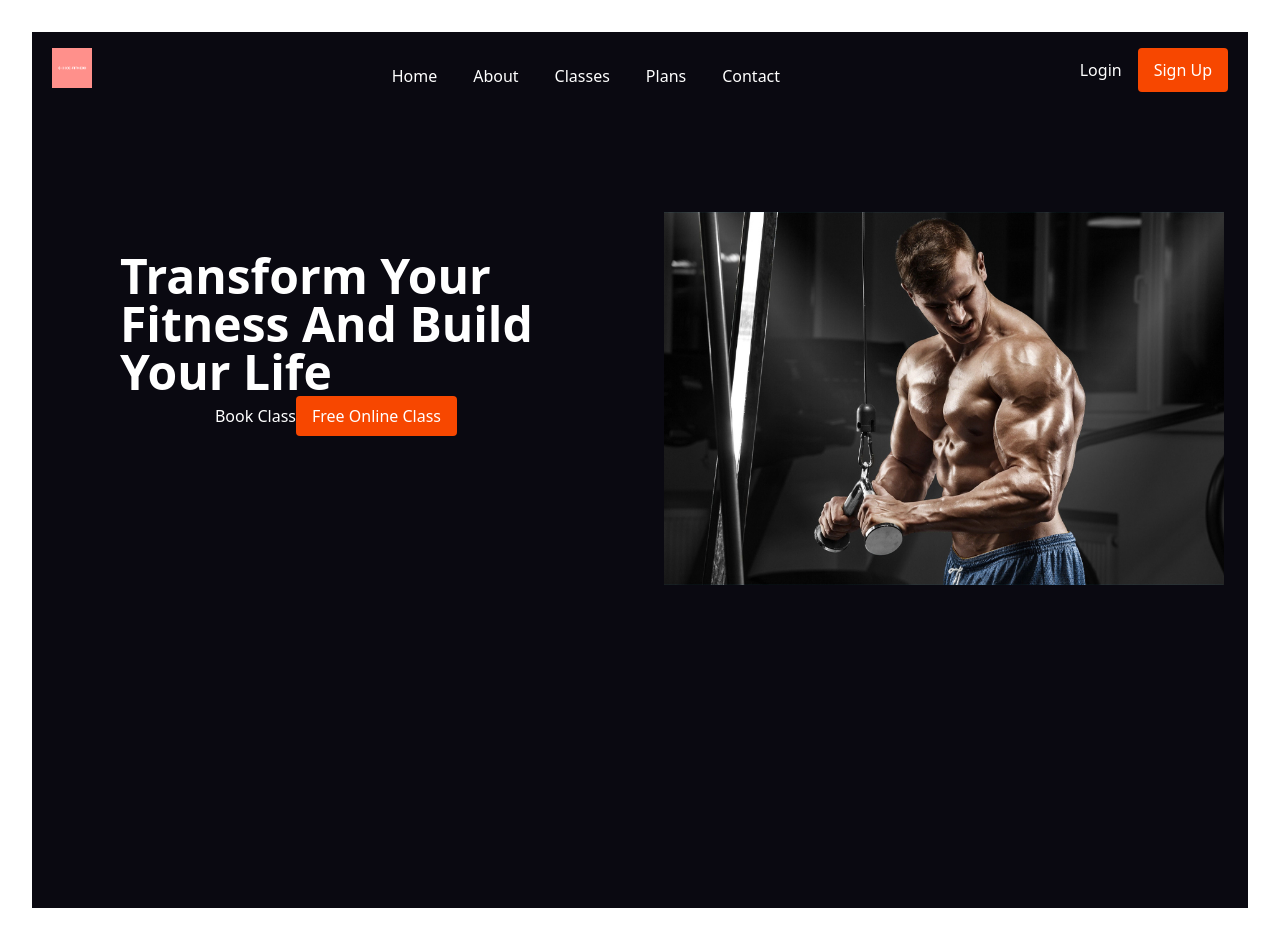
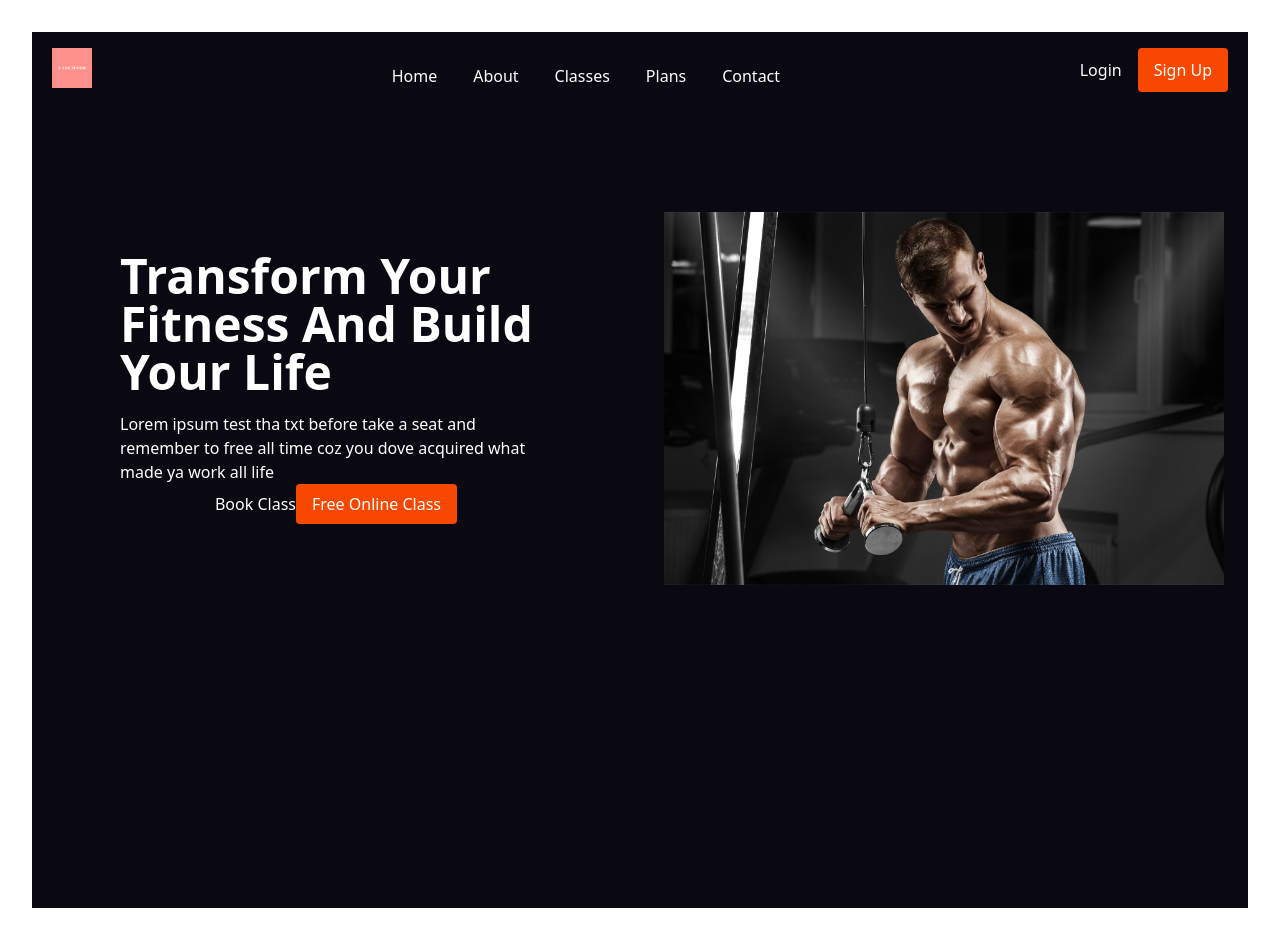
Before and after one commit to DC-21/GymWeb, a React (Vite) app: page / in a window 1280 px wide. Built offline with nearby package versions, Linux system fonts and the light colour scheme.

Commit message:
first commit

```diff
--- a/src/App.jsx
+++ b/src/App.jsx
@@ -42,8 +42,13 @@ export default function App() {
     <section className='h-screen w-full pt-16' style={{ backgroundColor: '#0a0911' }}>
       <div className='flex'>
         <div className='w-1/2 items-center px-10 relative'>
-          <p className='text-white font-bold text-5xl text-left pt-20 justify-center px-12'>Transform Your<br/>
-          Fitness And Build<br/> Your Life</p>
+          <h1 className='text-white font-bold text-5xl text-left pt-20 justify-center px-12'>Transform Your<br/>
+          Fitness And Build<br/> Your Life</h1>
+          <div className='text-white text-l text-left pt-4 justify-center px-12'>
+            <p>
+              Lorem ipsum test tha txt before take a seat and remember to free all time coz you dove acquired what made ya work all life
+            </p>
+          </div>
           <div className="">
           <button className='text-white'>
           <a href=''>Book Class</a>
```
